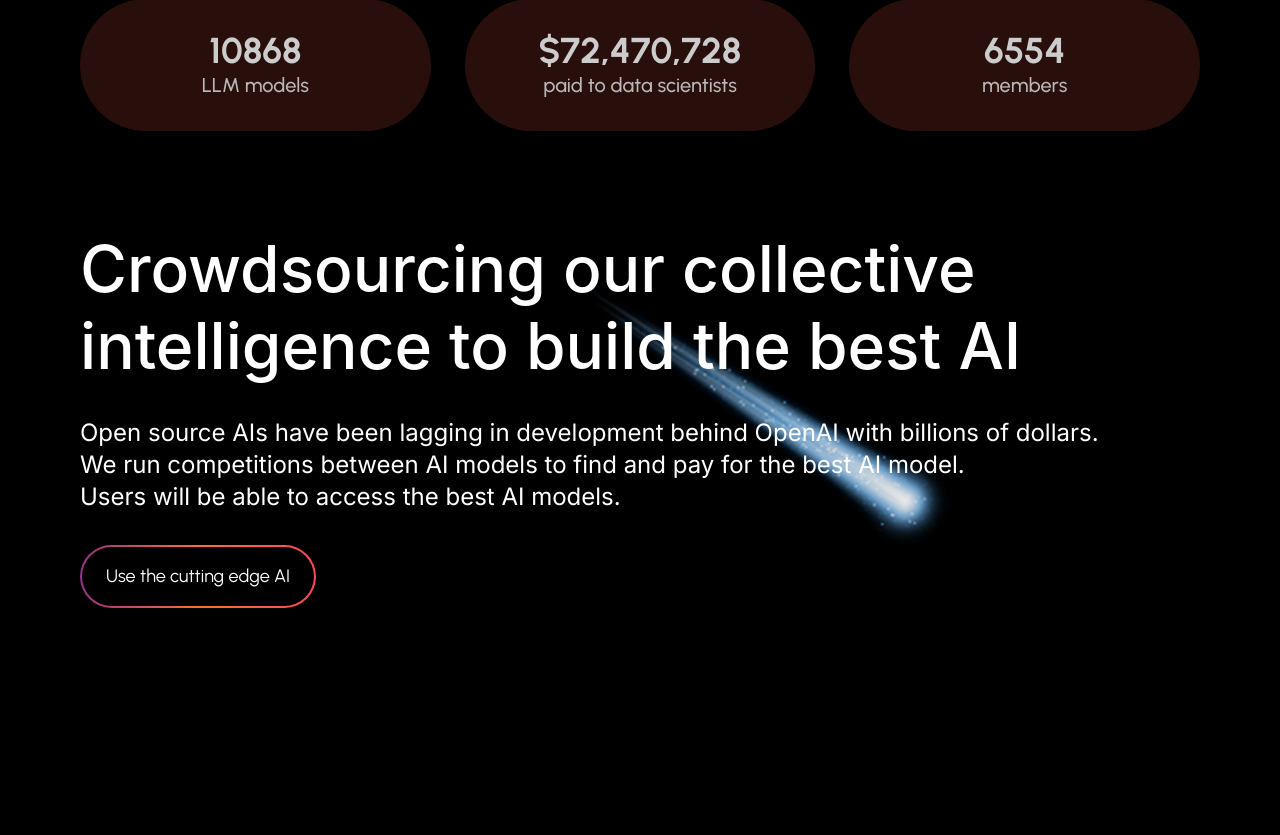
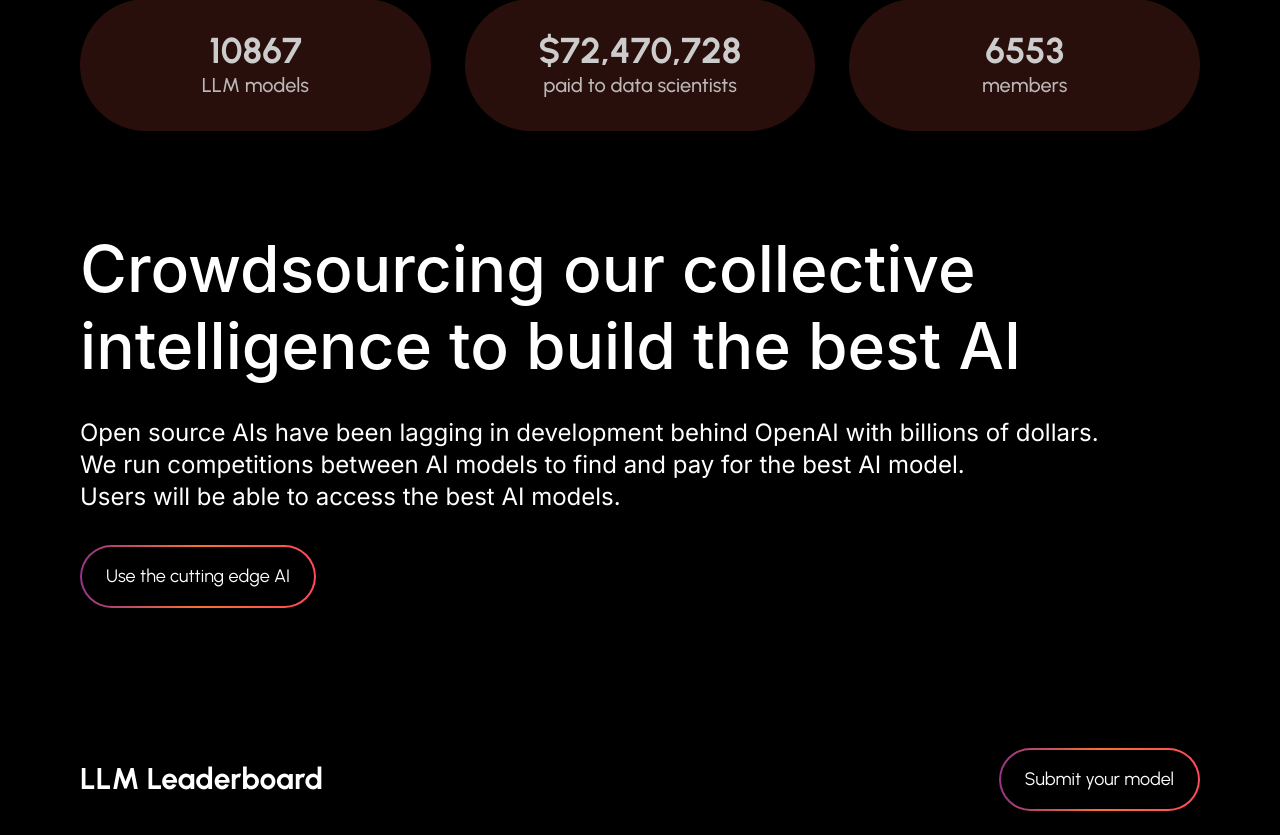
Before and after one commit to Diliradon/parallax, a Next.js app: page / in a window 1280 px wide. Shown: the part 1145-1980 px from the top of the page. Built offline with nearby package versions, Linux system fonts and the light colour scheme; a web font is replaced by a local one.

Commit message:
feat: enhance CrowdsourcingSection with improved parallax effect and dynamic comet animation

```diff
--- a/src/app/page.tsx
+++ b/src/app/page.tsx
@@ -10,7 +10,7 @@ import { MoonSection } from 'pages/moon-section';
 
 const HomePage = () => {
   return (
-    <main className="">
+    <main className="overflow-x-hidden">
       <Image
         src="/images/earth-bg.svg"
         alt="earth"
--- a/src/pages/crowdsourcing-section/crowdsourcing-section.tsx
+++ b/src/pages/crowdsourcing-section/crowdsourcing-section.tsx
@@ -1,37 +1,81 @@
 'use client';
 
 /* eslint-disable no-magic-numbers */
-import { useRef } from 'react';
+import { useCallback, useEffect, useRef, useState } from 'react';
 
 import Image from 'next/image';
 
-import { motion, useScroll, useTransform } from 'framer-motion';
+import { motion } from 'framer-motion';
 
 import { Button } from 'shared/ui';
 
 export const CrowdsourcingSection = () => {
-  const sectionRef = useRef(null);
-  const { scrollYProgress } = useScroll({
-    target: sectionRef,
-    offset: ['0 1', '1 0'],
-  });
-  const x = useTransform(scrollYProgress, [0, 1], ['-150%', '150%']);
-  const y = useTransform(scrollYProgress, [0, 1], ['-32%', '32%']);
-  const scale = useTransform(scrollYProgress, [0, 1], [0.7, 1.3]);
+  const sectionRef = useRef<HTMLDivElement>(null);
+  const [cometX, setCometX] = useState('-150%');
+  const [cometY, setCometY] = useState('-150%');
+  const [cometScale, setCometScale] = useState(0.7);
+  const [isInView, setIsInView] = useState(false);
+
+  const handleParallax = useCallback(() => {
+    if (!sectionRef.current || !isInView) {
+      return;
+    }
+    const rect = sectionRef.current.getBoundingClientRect();
+    const windowHeight = window.innerHeight;
+    const sectionHeight = rect.height;
+    const scrollProgress = Math.max(
+      0,
+      Math.min(
+        1,
+        (-rect.top + windowHeight * 0.2) / (sectionHeight + windowHeight * 0.4),
+      ),
+    );
+
+    setCometX(`${-150 + scrollProgress * 300}%`);
+    setCometY(`${-150 + scrollProgress * 300 * 2}%`);
+    setCometScale(0.7 + scrollProgress * 0.6);
+  }, [isInView]);
+
+  useEffect(() => {
+    window.addEventListener('scroll', handleParallax);
+
+    return () => window.removeEventListener('scroll', handleParallax);
+  }, [handleParallax]);
+
+  useEffect(() => {
+    const observer = new IntersectionObserver(
+      ([entry]) => {
+        setIsInView(entry.isIntersecting);
+      },
+      { threshold: 0.1, rootMargin: '0px 0px 300px 0px' },
+    );
+
+    if (sectionRef.current) {
+      observer.observe(sectionRef.current);
+    }
+
+    return () => observer.disconnect();
+  }, []);
 
   return (
     <section
       ref={sectionRef}
       id="about"
-      className="mb-30 relative mt-[100px] overflow-hidden px-4 md:mb-[500px] md:px-10 lg:mb-[700px] lg:px-20"
+      className="relative my-[100px] px-4 md:px-10 lg:px-20"
     >
-      <motion.div style={{ x, y, scale }} className="absolute inset-0 z-[-1]">
+      <motion.div
+        initial={{ opacity: 0 }}
+        animate={{ opacity: isInView ? 1 : 0 }}
+        transition={{ duration: 0.5 }}
+        style={{ x: cometX, y: cometY, scale: cometScale }}
+        className="absolute inset-0 top-[50%] z-[-1] rotate-12"
+      >
         <Image
           src="/images/comet.svg"
           alt="comet"
           width={1000}
           height={1000}
-          className="max-w-[40%] rotate-12 opacity-90 md:max-w-[30%]"
+          className="max-w-[40%] rotate-[deg] opacity-90 md:max-w-[30%]"
         />
       </motion.div>
       <div className="relative z-10 flex flex-col items-start justify-center gap-8">
```
